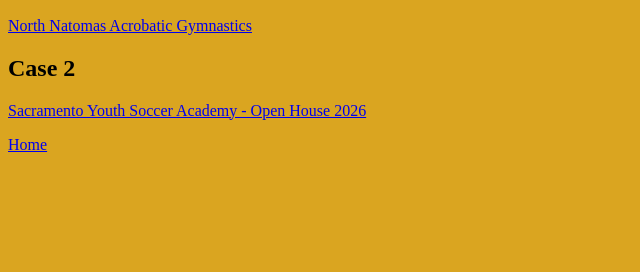
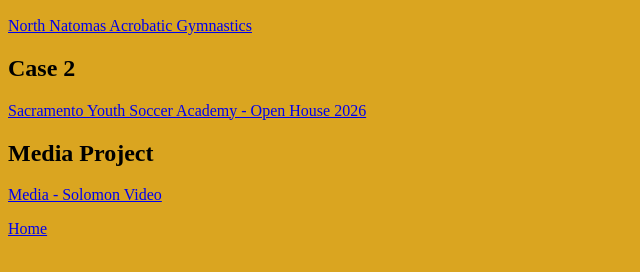
Before and after one commit to oleg-leo/cisw300, a plain HTML site: page projects/projects4356.html in a window 1280 px wide. Shown: the part 110-382 px from the top of the page, without its empty margins (0-640 px from the left). Drawn offline with Linux system fonts and the light colour scheme.

Commit message:
Add files via upload

```diff
--- a/projects/projects4356.html
+++ b/projects/projects4356.html
@@ -11,7 +11,7 @@
 CISW 300 Midterm Projects
 Author: Oleg Leonov
 Date: 10/17/2026
-Filename: projects4356.html
+Filename: projectsxxxx.html
 -->
 
 </head>
@@ -36,6 +36,15 @@ Sacramento Youth Soccer Academy - Open House 2026
 </a>
 </p>
 
+
+<h2>Media Project</h2>
+
+<p>
+    <a href="media/media.html">
+        Media - Solomon Video
+    </a>
+</p>
+
 <p><a href="../index.html">Home</a></p>
 
 </body>
```
